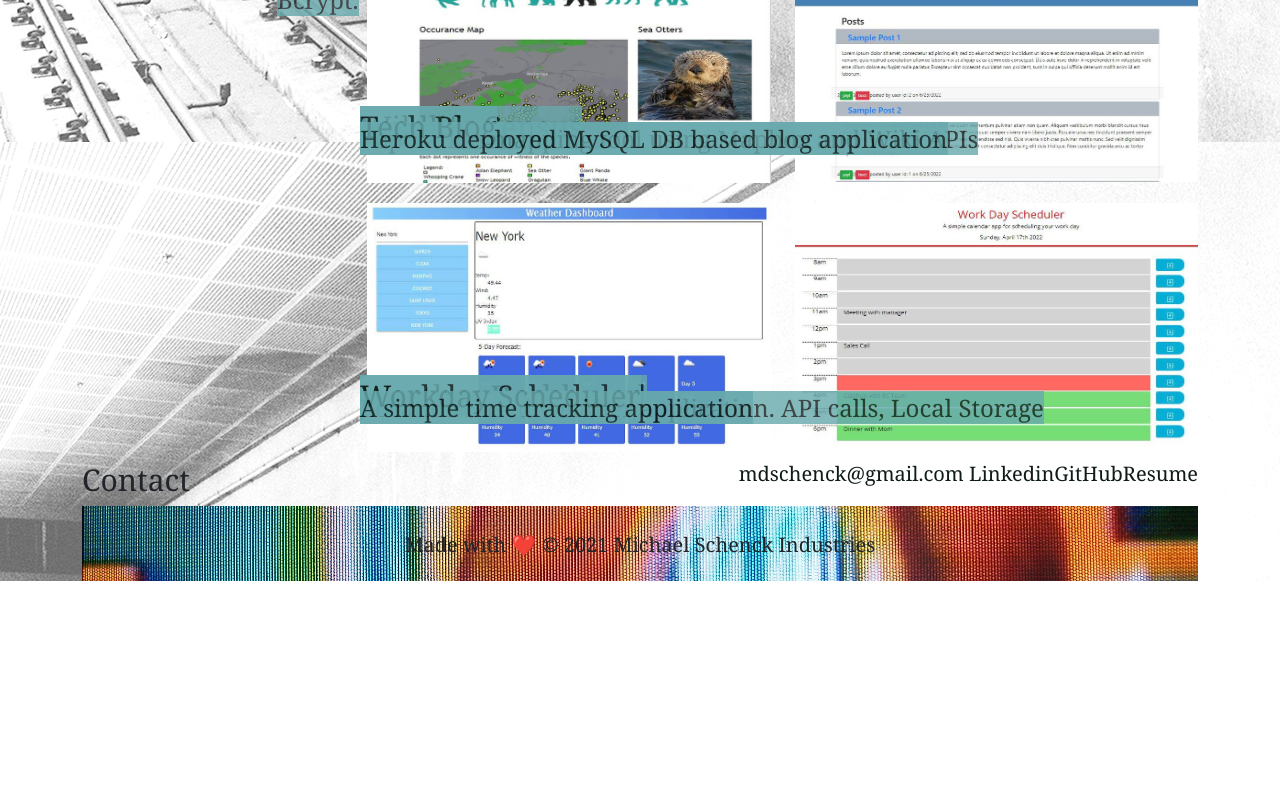
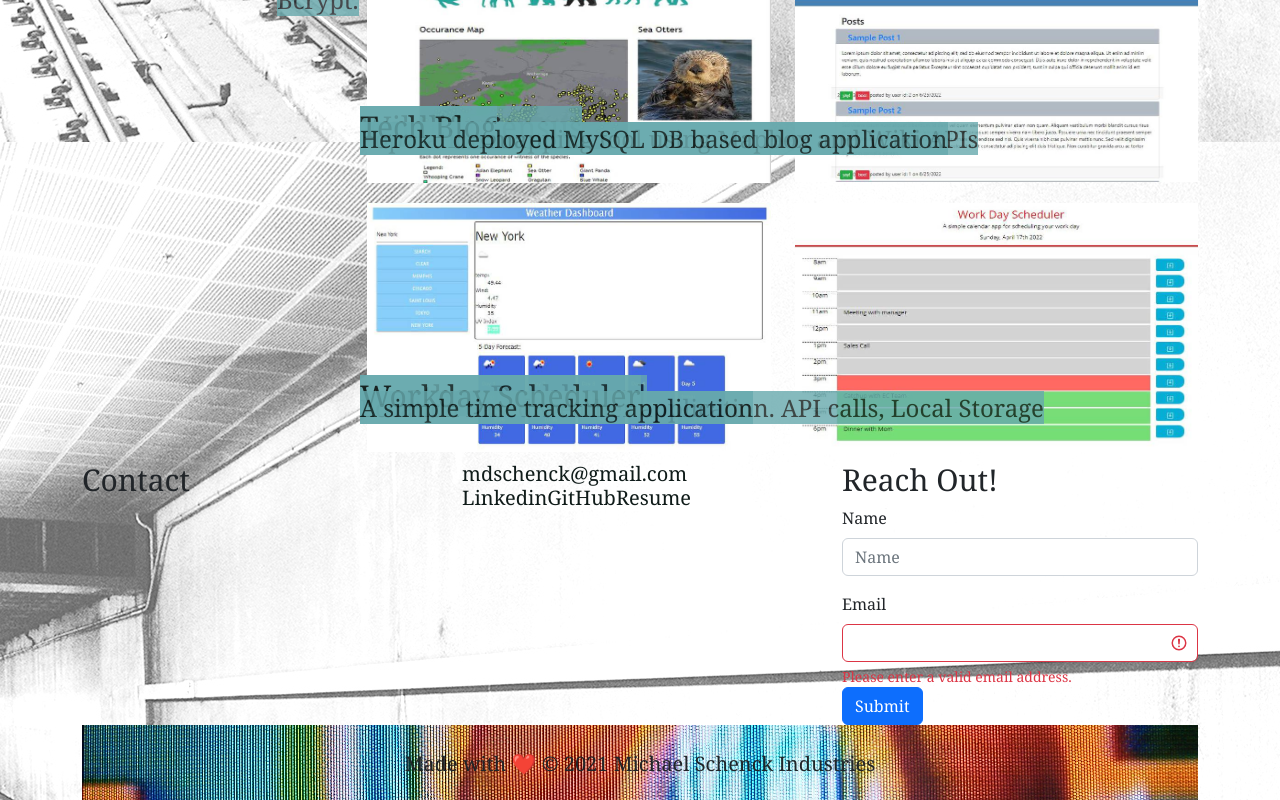
Before and after one commit to mdschenck/Developer-Profile, a React (Create React App) app: page / in a window 1280 px wide. Shown: the part 938-1738 px from the top of the page. Before the commit the page ends 1519 px from the top, so only its background shows below. Built offline with nearby package versions, Linux system fonts and the light colour scheme; the HTML template or start-up script is replaced by a standard one.

Commit message:
fix README image errors & added form validation

```diff
--- a/src/App.js
+++ b/src/App.js
@@ -8,7 +8,7 @@
 import Footer from './components/Footer';
 import 'bootstrap/dist/css/bootstrap.min.css';
 import './App.css';
-import { Container, Row, Col } from 'react-bootstrap';
+import { Container, Row, Col, Button, Form } from 'react-bootstrap';
 
 function App() {
   // We declare a state variable that is an array called `issues` and a function to update it.
--- a/src/components/Contact.js
+++ b/src/components/Contact.js
@@ -1,4 +1,5 @@
 import React from 'react';
+import { Container, Row, Col, Button, Form, InputGroup } from 'react-bootstrap';
 
 const contact = ({ }) => {
 return (
@@ -26,6 +27,33 @@
     </a>
   </h3>
 </div>
+<div className="col s10 right">
+<h2>Reach Out!</h2>
+<Form>
+<Form.Group className="mb-3" controlId="formContactName">
+        <Form.Label>Name</Form.Label>
+        <Form.Control type="name" placeholder="Name" />
+      </Form.Group>
+      <Form.Label>Email</Form.Label>
+      <InputGroup hasValidation>
+
+      <Form.Control type="email" required isInvalid/>
+      <Form.Control.Feedback type="invalid">
+        Please enter a valid email address.
+      </Form.Control.Feedback>
+    </InputGroup>
+
+      {/* <Form.Group className="mb-3" controlId="formBasicEmail">
+        <Form.Label>Email address</Form.Label>
+        <Form.Control type="email" placeholder="Email" />
+      </Form.Group> */}
+      <Button variant="primary" type="submit" className="right">
+        Submit
+      </Button>
+    </Form>
+
+
+</div>
 </div>
 );
 };
```
Also changed, not shown: 1 other file (tests, documents, lock files or other folders).
